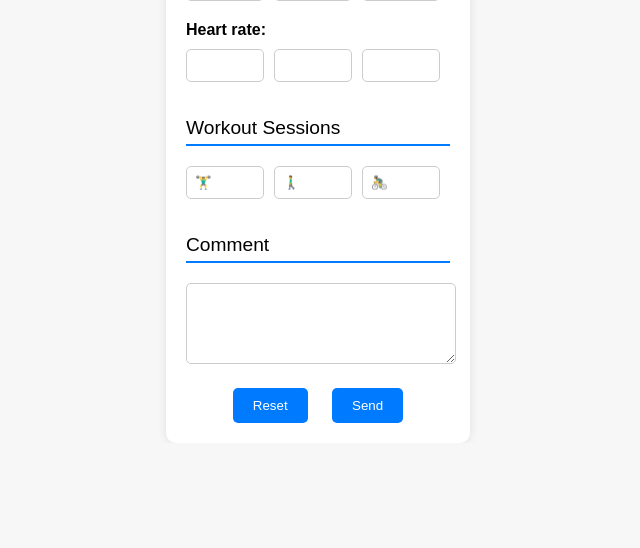
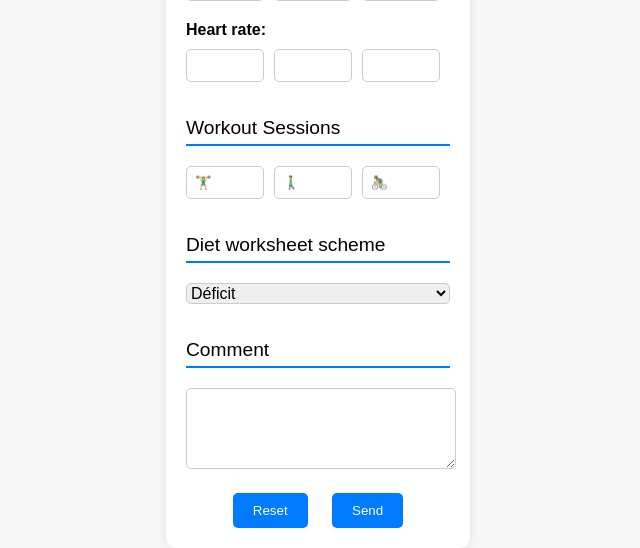
Before and after one commit to mfsuzigan/fitness_data_integrator, a Flask app: page / in a window 1280 px wide. Shown: the part 806-1354 px from the top of the page, without its empty margins (322-962 px from the left). Before the commit the page ends 1229 px from the top, so only its background shows below. Run offline with Flask 3, Linux system fonts and the light colour scheme; parts of the project's set-up code (start-up, migrations or seed data) failed here and were passed over.

Commit message:
diet worksheet selection

```diff
--- a/app.py
+++ b/app.py
@@ -18,7 +18,7 @@ def create_app(service_account):
         log_request(json.dumps(input_data))
 
         diet_spreadsheet = service_account.open_by_key(app.config['DIET_SPREADSHEET_ID'])
-        load_diet_properties(diet_spreadsheet)
+        load_diet_properties(input_data["diet_worksheet_scheme"], diet_spreadsheet)
 
         stats_worksheet = service_account.open_by_key(app.config['STATS_SPREADSHEET_ID']).sheet1
         save_to_stats_spreadsheet(input_data, stats_worksheet)
--- a/service.py
+++ b/service.py
@@ -104,7 +104,9 @@ cell_formats_by_range = {
 }
 
 
-def load_diet_properties(diet_spreadsheet):
+def load_diet_properties(diet_worksheet_scheme, diet_spreadsheet):
+    external_diet_property_by_column_name["C"]["worksheet"] = diet_worksheet_scheme
+
     for diet_property in external_diet_property_by_column_name.values():
         value = diet_spreadsheet.worksheet(diet_property["worksheet"]).acell(diet_property["cell_id"]).value
         diet_property["value"] = value
--- a/static/css/styles.css
+++ b/static/css/styles.css
@@ -34,7 +34,7 @@ body {
   display: flex;
   align-items: center;
   margin-bottom: 20px;
-    justify-content:center
+  justify-content: center;
 }
 
 .inline-subtitle {
@@ -114,7 +114,16 @@ textarea {
   border: 1px solid #ccc;
   border-radius: 5px;
   margin-bottom: 20px;
-    width: 100%
+  width: 100%;
+}
+
+select {
+  border: 1px solid #ccc;
+  border-radius: 5px;
+  margin-top: 0px;
+  margin-bottom: 0px;
+  font-size: medium;
+  width: 100%;
 }
 
 .workout-group {
--- a/templates/index.html
+++ b/templates/index.html
@@ -1,12 +1,11 @@
 <!DOCTYPE html>
 <html lang="en">
   <head>
-    <meta charset="UTF-8">
-    <meta name="viewport" content="width=device-width, initial-scale=1.0">
-    <link rel="stylesheet" href="{{ url_for('static', filename='css/styles.css') }}">
+    <meta charset="UTF-8" />
+    <meta name="viewport" content="width=device-width, initial-scale=1.0" />
+    <link rel="stylesheet" href="{{ url_for('static', filename='css/styles.css') }}" />
     <title>Health Data Form</title>
-    <style>
-    </style>
+    <style></style>
   </head>
   <body>
     <div class="container">
@@ -14,71 +13,74 @@
       <form id="healthForm">
         <div class="inline-form-group">
           <div class="inline-subtitle" aria-label="Date:">Date:</div>
-            <input type="date" id="date" name="date" required value="">
+          <input type="date" id="date" name="date" required value="" />
         </div>
         <div class="subtitle">Weight:</div>
         <div class="form-group" aria-label="Weight:">
-            <input type="text" id="weight1" name="weight1" required maxlength="4">
-            <input type="text" id="weight2" name="weight2" required maxlength="4">
-            <input type="text" id="weight3" name="weight3" required maxlength="4">
+          <input type="text" id="weight1" name="weight1" required maxlength="4" />
+          <input type="text" id="weight2" name="weight2" required maxlength="4" />
+          <input type="text" id="weight3" name="weight3" required maxlength="4" />
         </div>
         <div class="subtitle">Fat%:</div>
         <div class="form-group" aria-label="Fat%:">
-            <input type="text" id="fat_perc1" name="fat_perc1" required maxlength="4">
-            <input type="text" id="fat_perc2" name="fat_perc2" required maxlength="4">
-            <input type="text" id="fat_perc3" name="fat_perc3" required maxlength="4">
+          <input type="text" id="fat_perc1" name="fat_perc1" required maxlength="4" />
+          <input type="text" id="fat_perc2" name="fat_perc2" required maxlength="4" />
+          <input type="text" id="fat_perc3" name="fat_perc3" required maxlength="4" />
         </div>
         <div class="subtitle">Muscle%:</div>
         <div class="form-group" aria-label="Muscle%:">
-            <input type="text" id="musc_perc1" name="musc_perc1" required maxlength="4">
-            <input type="text" id="musc_perc2" name="musc_perc2" required maxlength="4">
-            <input type="text" id="musc_perc3" name="musc_perc3" required maxlength="4">
+          <input type="text" id="musc_perc1" name="musc_perc1" required maxlength="4" />
+          <input type="text" id="musc_perc2" name="musc_perc2" required maxlength="4" />
+          <input type="text" id="musc_perc3" name="musc_perc3" required maxlength="4" />
         </div>
         <div class="subtitle">Body Age:</div>
         <div class="form-group" aria-label="Body Age:">
-            <input type="text" id="body_age1" name="body_age1" required maxlength="4">
-            <input type="text" id="body_age2" name="body_age2" required maxlength="4">
-            <input type="text" id="body_age3" name="body_age3" required maxlength="4">
+          <input type="text" id="body_age1" name="body_age1" required maxlength="4" />
+          <input type="text" id="body_age2" name="body_age2" required maxlength="4" />
+          <input type="text" id="body_age3" name="body_age3" required maxlength="4" />
         </div>
         <div class="subtitle">Visceral Fat%:</div>
         <div class="form-group" aria-label="Visceral Fat%:">
-            <input type="text" id="vfat_perc1" name="vfat_perc1" required maxlength="4">
-            <input type="text" id="vfat_perc2" name="vfat_perc2" required maxlength="4">
-            <input type="text" id="vfat_perc3" name="vfat_perc3" required maxlength="4">
+          <input type="text" id="vfat_perc1" name="vfat_perc1" required maxlength="4" />
+          <input type="text" id="vfat_perc2" name="vfat_perc2" required maxlength="4" />
+          <input type="text" id="vfat_perc3" name="vfat_perc3" required maxlength="4" />
         </div>
         <div class="inline-form-group" aria-label="Waist:">
           <div class="inline-subtitle">Waist:</div>
-            <input type="text" id="waist" name="waist" required maxlength="4">
+          <input type="text" id="waist" name="waist" required maxlength="4" />
         </div>
         <div class="section-title">Blood Pressure</div>
         <div class="subtitle">Systolic:</div>
         <div class="form-group" aria-label="Systolic">
-            <input type="text" id="systolic_bp1" name="systolic_bp1" required maxlength="4">
-            <input type="text" id="systolic_bp2" name="systolic_bp2" required maxlength="4">
-            <input type="text" id="systolic_bp3" name="systolic_bp3" required maxlength="4">
+          <input type="text" id="systolic_bp1" name="systolic_bp1" required maxlength="4" />
+          <input type="text" id="systolic_bp2" name="systolic_bp2" required maxlength="4" />
+          <input type="text" id="systolic_bp3" name="systolic_bp3" required maxlength="4" />
         </div>
         <div class="subtitle">Diastolic:</div>
         <div class="form-group" aria-label="Diastolic">
-            <input type="text" id="diastolic_bp1" name="diastolic_bp1" required maxlength="4">
-            <input type="text" id="diastolic_bp2" name="diastolic_bp2" required maxlength="4">
-            <input type="text" id="diastolic_bp3" name="diastolic_bp3" required maxlength="4">
+          <input type="text" id="diastolic_bp1" name="diastolic_bp1" required maxlength="4" />
+          <input type="text" id="diastolic_bp2" name="diastolic_bp2" required maxlength="4" />
+          <input type="text" id="diastolic_bp3" name="diastolic_bp3" required maxlength="4" />
         </div>
         <div class="subtitle">Heart rate:</div>
         <div class="form-group" aria-label="Heart rate:">
-            <input type="text" id="heart_rate1" name="heart_rate1" required maxlength="4">
-            <input type="text" id="heart_rate2" name="heart_rate2" required maxlength="4">
-            <input type="text" id="heart_rate3" name="heart_rate3" required maxlength="4">
+          <input type="text" id="heart_rate1" name="heart_rate1" required maxlength="4" />
+          <input type="text" id="heart_rate2" name="heart_rate2" required maxlength="4" />
+          <input type="text" id="heart_rate3" name="heart_rate3" required maxlength="4" />
         </div>
 
         <div class="section-title">Workout Sessions</div>
         <div class="workout-group">
-            <input type="text" id="weightlifting_sessions" name="weightlifting_sessions" placeholder="🏋️‍♂️" required
-                   maxlength="2">
-            <input type="text" id="light_cardio_sessions" name="light_cardio_sessions" placeholder="🚶‍♂️️" required
-                   maxlength="2">
-            <input type="text" id="moderate_cardio_sessions" name="moderate_cardio_sessions" placeholder="🚴‍♂️" required
-                   maxlength="2">
+          <input type="text" id="weightlifting_sessions" name="weightlifting_sessions" placeholder="🏋️‍♂️" required maxlength="2" />
+          <input type="text" id="light_cardio_sessions" name="light_cardio_sessions" placeholder="🚶‍♂️️" required maxlength="2" />
+          <input type="text" id="moderate_cardio_sessions" name="moderate_cardio_sessions" placeholder="🚴‍♂️" required maxlength="2" />
         </div>
+
+        <div class="section-title">Diet worksheet scheme</div>
+        <select name="diet_worksheet_scheme" id="diet_worksheet_scheme">
+          <option>Déficit</option>
+          <option>Zero+</option>
+        </select>
 
         <div class="section-title"><label for="comment">Comment</label></div>
         <textarea rows="5" id="comment" name="comment"></textarea>
@@ -93,7 +95,7 @@
     <div class="notification" id="notification">Data Sent Successfully!</div>
 
     <script>
-    document.getElementById("date").value = new Date().toISOString().split('T')[0];
+      document.getElementById("date").value = new Date().toISOString().split("T")[0];
 
       function sendFormData() {
         var formData = new FormData(document.getElementById("healthForm"));
@@ -101,21 +103,19 @@
         jsonObject["created_at"] = getTimestamp();
         jsonObject["date"] = document.getElementById("date").value;
 
-        single_fields = ["waist", "weightlifting_sessions", "moderate_cardio_sessions",
-            "light_cardio_sessions", "comment"]
+        single_fields = ["waist", "weightlifting_sessions", "moderate_cardio_sessions", "light_cardio_sessions", "diet_worksheet_scheme", "comment"];
 
-        for (field of single_fields){
+        for (field of single_fields) {
           jsonObject[field] = formData.get(field);
         }
 
-        list_fields = ["weight", "fat_perc", "musc_perc", "body_age",
-            "vfat_perc", "systolic_bp", "diastolic_bp", "heart_rate"];
+        list_fields = ["weight", "fat_perc", "musc_perc", "body_age", "vfat_perc", "systolic_bp", "diastolic_bp", "heart_rate"];
 
-        for (field of list_fields){
+        for (field of list_fields) {
           data = [];
 
           for (let i = 1; i <= 3; i++) {
-                if (formData.get(field + i)){
+            if (formData.get(field + i)) {
               data.push(parseFloat(formData.get(field + i)));
             }
           }
@@ -134,7 +134,7 @@
       function showNotification() {
         var notification = document.getElementById("notification");
         notification.style.display = "block";
-        setTimeout(function() {
+        setTimeout(function () {
           notification.style.display = "none";
         }, 3000);
       }
@@ -146,12 +146,12 @@
 
       function getTimestamp() {
         let now = new Date();
-        now = new Date(now.getTime() - (now.getTimezoneOffset() * 60 * 1000));
+        now = new Date(now.getTime() - now.getTimezoneOffset() * 60 * 1000);
         return now.toISOString().split("Z")[0];
       }
 
-    function getFormattedDate(){
-        return new Date().toLocaleString("pt-Br").split(",")[0]
+      function getFormattedDate() {
+        return new Date().toLocaleString("pt-Br").split(",")[0];
       }
     </script>
   </body>
```
Also changed, not shown: 1 other file. Lines whose indentation alone changed are shown as unchanged.
